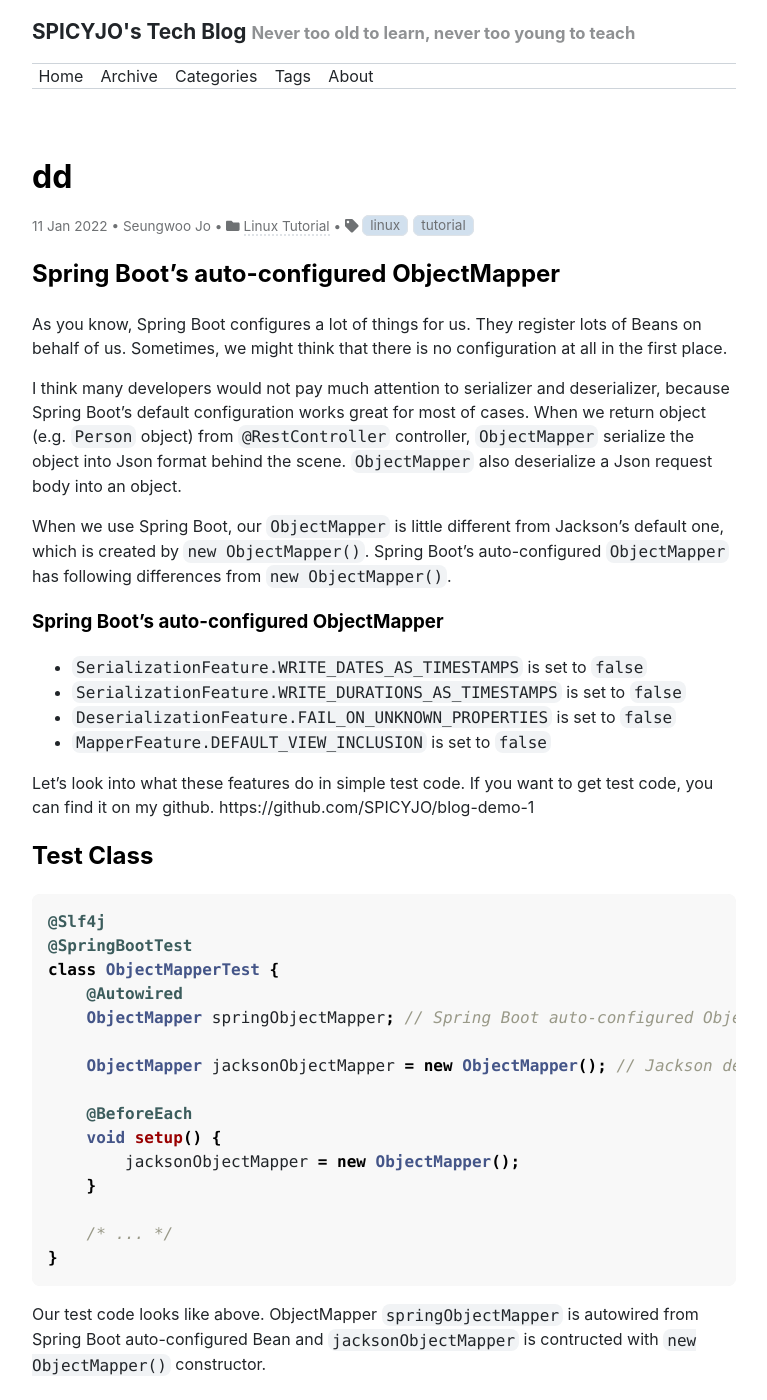
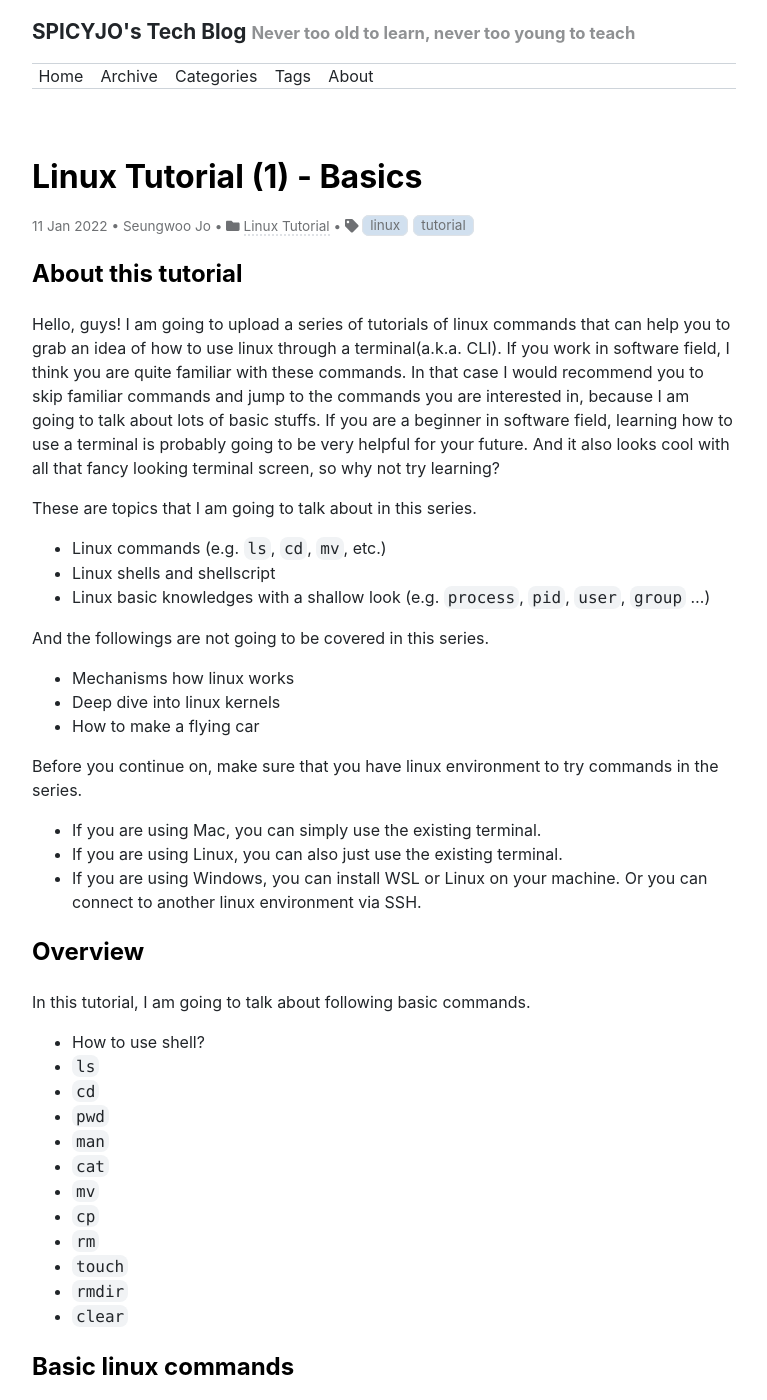
Before and after one commit to SPICYJO/spicyjo.github.io, a Jekyll site: the page built from _posts/linux-tutorial/2022-01-11-linux-tutorial-basics.md, in a window 1280 px wide and 1400 px high. Shown: the whole window, without its empty margins (256-1023 px from the left). Built offline with Jekyll 4.4.1, drawn with Linux system fonts in a browser that asks for light colours; nearby versions of some CDN libraries; comment, search, counter and statistics services are not loaded; some of the changed text lies outside the part shown.

Commit message:
[linux-tutorial#1] Basics

````diff
--- a/_posts/linux-tutorial/2022-01-11-linux-tutorial-basics.md
+++ b/_posts/linux-tutorial/2022-01-11-linux-tutorial-basics.md
@@ -1,7 +1,7 @@
 ---
 layout: post
-title: dd
-description: Let's take a look at auto-configuration of ObjectMapper in Spring Boot
+title: Linux Tutorial (1) - Basics
+description: Basic commands you have to know when working with linux shell
 author: Seungwoo Jo
 # last_modified_at: 2022-01-03 22:53:00 +0900
 # math: false
@@ -10,139 +10,267 @@ category: Linux Tutorial
 comments: true
 ---
 
-## Spring Boot's auto-configured ObjectMapper
+## About this tutorial
 
-As you know, Spring Boot configures a lot of things for us. They register lots of Beans on behalf of us. Sometimes, we might think that there is no configuration at all in the first place.
+Hello, guys! I am going to upload a series of tutorials of linux commands that can help you to grab an idea of how to use linux through a terminal(a.k.a. CLI). If you work in software field, I think you are quite familiar with these commands. In that case I would recommend you to skip familiar commands and jump to the commands you are interested in, because I am going to talk about lots of basic stuffs. If you are a beginner in software field, learning how to use a terminal is probably going to be very helpful for your future. And it also looks cool with all that fancy looking terminal screen, so why not try learning?
 
-I think many developers would not pay much attention to serializer and deserializer, because Spring Boot's default configuration works great for most of cases. When we return object (e.g. `Person` object) from `@RestController` controller, `ObjectMapper` serialize the object into Json format behind the scene. `ObjectMapper` also deserialize a Json request body into an object.
+These are topics that I am going to talk about in this series.
+- Linux commands (e.g. `ls`, `cd`, `mv`, etc.)
+- Linux shells and shellscript
+- Linux basic knowledges with a shallow look (e.g. `process`, `pid`, `user`, `group` ...)
 
-When we use Spring Boot, our `ObjectMapper` is little different from Jackson's default one, which is created by `new ObjectMapper()`. Spring Boot's auto-configured `ObjectMapper` has following differences from `new ObjectMapper()`.
+And the followings are not going to be covered in this series.
+- Mechanisms how linux works
+- Deep dive into linux kernels
+- How to make a flying car
 
-### Spring Boot's auto-configured ObjectMapper
-- `SerializationFeature.WRITE_DATES_AS_TIMESTAMPS` is set to `false`
-- `SerializationFeature.WRITE_DURATIONS_AS_TIMESTAMPS` is set to `false`
-- `DeserializationFeature.FAIL_ON_UNKNOWN_PROPERTIES` is set to `false`
-- `MapperFeature.DEFAULT_VIEW_INCLUSION` is set to `false`
+Before you continue on, make sure that you have linux environment to try commands in the series.
+- If you are using Mac, you can simply use the existing terminal.
+- If you are using Linux, you can also just use the existing terminal.
+- If you are using Windows, you can install WSL or Linux on your machine. Or you can connect to another linux environment via SSH.
 
+## Overview
+In this tutorial, I am going to talk about following basic commands.
+- How to use shell?
+- `ls`
+- `cd`
+- `pwd`
+- `man`
+- `cat`
+- `mv`
+- `cp`
+- `rm`
+- `touch`
+- `rmdir`
+- `clear`
 
-Let's look into what these features do in simple test code. If you want to get test code, you can find it on my github. https://github.com/SPICYJO/blog-demo-1
+## Basic linux commands
+#### How to use shell?
+If it is your first time opening up a terminal, you probably feel kind of lost. But there is nothing to worry about. Using a terminal is very simple.
 
-## Test Class
-```java
-@Slf4j
-@SpringBootTest
-class ObjectMapperTest {
-    @Autowired
-    ObjectMapper springObjectMapper; // Spring Boot auto-configured ObjectMapper
-
-    ObjectMapper jacksonObjectMapper = new ObjectMapper(); // Jackson default ObjectMapper
-
-    @BeforeEach
-    void setup() {
-        jacksonObjectMapper = new ObjectMapper();
-    }
-
-    /* ... */
-}
+```bash
+[spicyjo@spicyhost-spicydomain ~]$
 ```
 
-Our test code looks like above. ObjectMapper `springObjectMapper` is autowired from Spring Boot auto-configured Bean and `jacksonObjectMapper` is contructed with `new ObjectMapper()` constructor.
+Your terminal would look like above. It indicates your username, hostname and current directory. And the `$` sign means that you are going to make tons of money. I was just kidding. `$` sign means that you are logged in as a normal user. If you are logged in as a superuser, `#` sign will be displayed.
 
-## WRITE_DATES_AS_TIMESTAMPS and WRITE_DURATIONS_AS_TIMESTAMPS
+You can type whatever command you want your computer to execute. Terminal is waiting for your command. You have to type right command so that your computer understands you. If you type a non-existing command, it will say something like below.
 
-```java
-@Test
-void test_WRITE_DATES_AS_TIMESTAMPS_WRITE_DURATIONS_AS_TIMESTAMPS() throws JsonProcessingException {
-    String springSerialized = springObjectMapper.writerWithDefaultPrettyPrinter().writeValueAsString(
-        new TimeClass(1, new Date(), Instant.now(), Duration.ofMinutes(10L))
-    );
-    log.info(springSerialized);
-    //{
-    //  "id" : 1,
-    //  "date" : "2022-01-03T12:52:11.802+00:00",
-    //  "instant" : "2022-01-03T12:52:11.802831Z",
-    //  "duration" : "PT10M"
-    //}
-    jacksonObjectMapper.registerModule(new JavaTimeModule()); // For serialization of Instant, Duration
-    String jacksonSerialized = jacksonObjectMapper.writerWithDefaultPrettyPrinter().writeValueAsString(
-        new TimeClass(1, new Date(), Instant.now(), Duration.ofMinutes(10L))
-    );
-    log.info(jacksonSerialized);
-    //{
-    //  "id" : 1,
-    //  "date" : 1641214331840,
-    //  "instant" : 1641214331.840827200,
-    //  "duration" : 600.000000000
-    //}
-}
+```bash
+[spicyjo@spicyhost-spicydomain ~]$ showmethemoney
+bash: showmethemoney: command not found...
+[spicyjo@spicyhost-spicydomain ~]$
 ```
 
-You can see that Spring Boot's auto-configured ObjectMapper returned `yyyy-MM-dd'T'HH:mm:ss.SSS` format for `Date` and `Instant` class while Jackson's default mapper returned [unix time](https://en.wikipedia.org/wiki/Unix_time). You can also notice that `Duration` class is formatted in [ISO8601](https://en.wikipedia.org/wiki/ISO_8601) duration format.
+Your shell will try to execute the command you typed then it will return back to the standby state. Let's type pwd(with Enter).
 
-## FAIL_ON_UNKNOWN_PROPERTIES
-
-```java
-@AllArgsConstructor
-@NoArgsConstructor
-@Data
-public static class Person {
-    private Integer id;
-    private String name;
-}
-@Test
-void test_FAIL_ON_UNKNOWN_PROPERTIES() throws JsonProcessingException {
-    String jsonString = "{\"id\": 42, \"name\": \"John Doe\", \"salary\": 123456}";
-    Person springDeserialized = springObjectMapper.readValue(jsonString, Person.class);
-    log.info(springDeserialized.toString());
-    // ObjectMapperTest.Person(id=42, name=John Doe)
-
-    Person jacksonDeserialized = jacksonObjectMapper.readValue(jsonString, Person.class);
-    // above statement throws UnrecognizedPropertyException
-    //com.fasterxml.jackson.databind.exc.UnrecognizedPropertyException: Unrecognized field "salary" (class com.example.demo.ObjectMapperTest$Person), not marked as ignorable (2 known properties: "id", "name"])
-    // at [Source: (String)"{"id": 42, "name": "John Doe", "salary": 123456}"; line: 1, column: 48] (through reference chain: com.example.demo.ObjectMapperTest$Person["salary"])
-    log.info(jacksonDeserialized.toString());
-}
+```bash
+[spicyjo@spicyhost-spicydomain ~]$ pwd
+/home/spicyjo
+[spicyjo@spicyhost-spicydomain ~]$
 ```
 
-You can see that Jackson's default mapper throws exception because there was unknown property `salary` in the string.
+Yeah! We executed our first command. `pwd` shows the current working directory. So this is how you use your terminal. Let's try more commands.
 
-## DEFAULT_VIEW_INCLUSION
-```java
-public static class Views {
-    public static class Public {
-    }
-    public static class Internal {
-    }
-}
-
-@AllArgsConstructor
-@NoArgsConstructor
-@Data
-public static class Person2 {
-    @JsonView({Views.Internal.class})
-    private Integer id;
-    @JsonView({Views.Public.class, Views.Internal.class})
-    private String name;
-
-    private String middleName;
-}
-
-@Test
-void test_DEFAULT_VIEW_INCLUSION() throws JsonProcessingException, IOException {
-    Person2 p = new Person2(42, "John Doe", "Middle");
-    String springSerialized = springObjectMapper.writerWithView(Views.Public.class).writeValueAsString(p);
-    String jacksonSerialized = jacksonObjectMapper.writerWithView(Views.Public.class).writeValueAsString(p);
-    log.info(springSerialized); // {"name":"John Doe"}
-    log.info(jacksonSerialized); // {"name":"John Doe","middleName":"Middle"}
-
-    Person2 sp = springObjectMapper.readerWithView(Views.Public.class).readValue("{\"name\":\"John Doe\",\"middleName\":\"Middle\"}", Person2.class);
-    Person2 jp = jacksonObjectMapper.readerWithView(Views.Public.class).readValue("{\"name\":\"John Doe\",\"middleName\":\"Middle\"}", Person2.class);
-    log.info(sp.toString()); // ObjectMapperTest.Person2(id=null, name=John Doe, middleName=null)
-    log.info(jp.toString()); // ObjectMapperTest.Person2(id=null, name=John Doe, middleName=Middle)
-}
+#### ls
+```bash
+[spicyjo@spicyhost-spicydomain ~]$ ls
+todo.txt
+[spicyjo@spicyhost-spicydomain ~]$
 ```
 
-You can see that `middleName` property which has no `@JsonView` annotation is excluded in Spring Boot's auto-configured mapper becuase `MapperFeature.DEFAULT_VIEW_INCLUSION` is set to `false`.
+`ls` list files and directory of the current working directory. You can also try it with options.
+
+```bash
+[spicyjo@spicyhost-spicydomain ~]$ ls -a
+.  ..  .bash_logout  .bash_profile  .bashrc  .config  .esd_auth  .mozilla  .viminfo  todo.txt
+[spicyjo@spicyhost-spicydomain ~]$ ls -l
+total 4
+-rw-rw-r--. 1 spicyjo spicyjo 5 Jan 11 10:12 todo.txt
+[spicyjo@spicyhost-spicydomain ~]$
+```
+
+You can also type `ls -al` to combine options. There are lots of options, but I think `-a`, `-l` would be enough for now. If you want to figure out more available options, you can use `man` command which is going to be discussed below.
+
+- `-a`: list all including hidden files or directories (files or directories starting with `.` is considered as hidden)
+- `-l`: display each entry in a single line
+
+#### cd
+```bash
+[spicyjo@spicyhost-spicydomain ~]$ ls -a
+.  ..  .bash_logout  .bash_profile  .bashrc  .config  .esd_auth  .mozilla  .viminfo  todo.txt
+[spicyjo@spicyhost-spicydomain ~]$ cd ..
+[spicyjo@spicyhost-spicydomain home]$ ls
+spicyjo  xyzman
+[spicyjo@spicyhost-spicydomain home]$ ls -a
+.  ..  spicyjo  xyzman
+[spicyjo@spicyhost-spicydomain home]$ cd spicyjo/
+[spicyjo@spicyhost-spicydomain ~]$ ls
+```
+
+`cd` changes your directory. `.` means current directory, and `..` means parent directory. `~` means home directory for the current user, `/home/spicyjo` in my case. `/` is the root directory. And another useful thing to know is that `-` means the previous directory.
+
+#### pwd
+```bash
+[spicyjo@spicyhost-spicydomain ~]$ pwd
+/home/spicyjo
+[spicyjo@spicyhost-spicydomain ~]$
+```
+
+`pwd` prints current working directory.
+
+#### man
+```bash
+[spicyjo@spicyhost-spicydomain ~]$ man pwd
+PWD(1)                                   User Commands                                  PWD(1)
+
+NAME
+       pwd - print name of current/working directory
+
+SYNOPSIS
+       pwd [OPTION]...
+
+DESCRIPTION
+       Print the full filename of the current working directory.
+
+       -L, --logical
+              use PWD from environment, even if it contains symlinks
+
+(...omitted)
+```
+
+`man` shows the manual for command. If you want to see a manual of `pwd` command, you can type `man pwd`. If it is your first time using this command, it could be hard to get out of that man page. You can press `q` to quit and `h` for help. `man` command is really helpful, so keep this in your mind. As an alternative, you can also use `--help` options for most of commands.
+
+```bash
+[spicyjo@spicyhost-spicydomain ~]$ pwd --help
+pwd: pwd [-LP]
+    Print the name of the current working directory.
+
+    Options:
+      -L        print the value of $PWD if it names the current working
+                directory
+      -P        print the physical directory, without any symbolic links
+
+    By default, `pwd' behaves as if `-L' were specified.
+```
+
+#### cat
+```bash
+[spicyjo@spicyhost-spicydomain ~]$ cat todo.txt
+- Wash dishes
+- Go to gym
+- Write a blog post
+[spicyjo@spicyhost-spicydomain ~]$ cat todo.txt todo.txt
+- Wash dishes
+- Go to gym
+- Write a blog post
+- Wash dishes
+- Go to gym
+- Write a blog post
+[spicyjo@spicyhost-spicydomain ~]$
+```
+
+`cat` command concatenates files and prints on the standard output.
+
+#### mv
+```bash
+[spicyjo@spicyhost-spicydomain ~]$ ls
+todo.txt
+[spicyjo@spicyhost-spicydomain ~]$ mv todo.txt todo2.txt
+[spicyjo@spicyhost-spicydomain ~]$ ls
+todo2.txt
+[spicyjo@spicyhost-spicydomain ~]$
+```
+
+`mv` command moves file or directory. (directory is regarded as file in linux system) You can change the file's name or path.
+
+#### cp
+```bash
+[spicyjo@spicyhost-spicydomain ~]$ ls
+todo2.txt
+[spicyjo@spicyhost-spicydomain ~]$ cp todo2.txt newtodo.txt
+[spicyjo@spicyhost-spicydomain ~]$ ls
+newtodo.txt  todo2.txt
+[spicyjo@spicyhost-spicydomain ~]$
+```
+
+`cp` command copies file.
+
+#### rm
+```bash
+[spicyjo@spicyhost-spicydomain ~]$ ls
+newtodo.txt  todo2.txt
+[spicyjo@spicyhost-spicydomain ~]$ rm todo2.txt
+[spicyjo@spicyhost-spicydomain ~]$ ls
+newtodo.txt
+[spicyjo@spicyhost-spicydomain ~]$
+```
+
+`rm` command removes file.
+
+#### touch
+```bash
+[spicyjo@spicyhost-spicydomain ~]$ ls
+newtodo.txt
+[spicyjo@spicyhost-spicydomain ~]$ touch test.txt
+[spicyjo@spicyhost-spicydomain ~]$ ls
+newtodo.txt  test.txt
+[spicyjo@spicyhost-spicydomain ~]$ ls -l
+total 4
+-rw-rw-r--. 1 spicyjo spicyjo 46 Jan 13 10:29 newtodo.txt
+-rw-rw-r--. 1 spicyjo spicyjo  0 Jan 13 10:31 test.txt
+[spicyjo@spicyhost-spicydomain ~]$ touch test.txt
+[spicyjo@spicyhost-spicydomain ~]$ ls -l
+total 4
+-rw-rw-r--. 1 spicyjo spicyjo 46 Jan 13 10:29 newtodo.txt
+-rw-rw-r--. 1 spicyjo spicyjo  0 Jan 13 10:32 test.txt
+[spicyjo@spicyhost-spicydomain ~]$
+```
+
+`touch` command changes file timestamps and create file if not exist.
+
+#### mkdir
+```bash
+[spicyjo@spicyhost-spicydomain ~]$ ls
+newtodo.txt  test.txt
+[spicyjo@spicyhost-spicydomain ~]$ mkdir tutorial
+[spicyjo@spicyhost-spicydomain ~]$ ls
+newtodo.txt  test.txt  tutorial
+[spicyjo@spicyhost-spicydomain ~]$
+```
+
+`mkdir` command makes directory.
+
+#### rmdir
+```bash
+[spicyjo@spicyhost-spicydomain ~]$ ls
+newtodo.txt  test.txt  tutorial
+[spicyjo@spicyhost-spicydomain ~]$ rmdir tutorial
+[spicyjo@spicyhost-spicydomain ~]$ ls
+newtodo.txt  test.txt
+[spicyjo@spicyhost-spicydomain ~]$
+```
+
+`rmdir` command removes directory.
+
+#### clear
+```bash
+[spicyjo@spicyhost-spicydomain ~]$ clear
+```
+
+`clear` command clears screen output. It is handy when you want to clean up messy output.
 
 ## Wrap up
-In this article, we have seen configuration difference between two `ObjectMapper` from Spring Boot auto-configuration and Jackson default constructor. If you find out more differece, please feel free to leave a comment below. Have a good day!
+In this article, we have learned the following basic commands. Try them on your terminal by yourself so that you can get used to them. I'll see you in the next one.
+
+- `ls`
+- `cd`
+- `pwd`
+- `man`
+- `cat`
+- `mv`
+- `cp`
+- `rm`
+- `touch`
+- `rmdir`
+- `clear`
````
